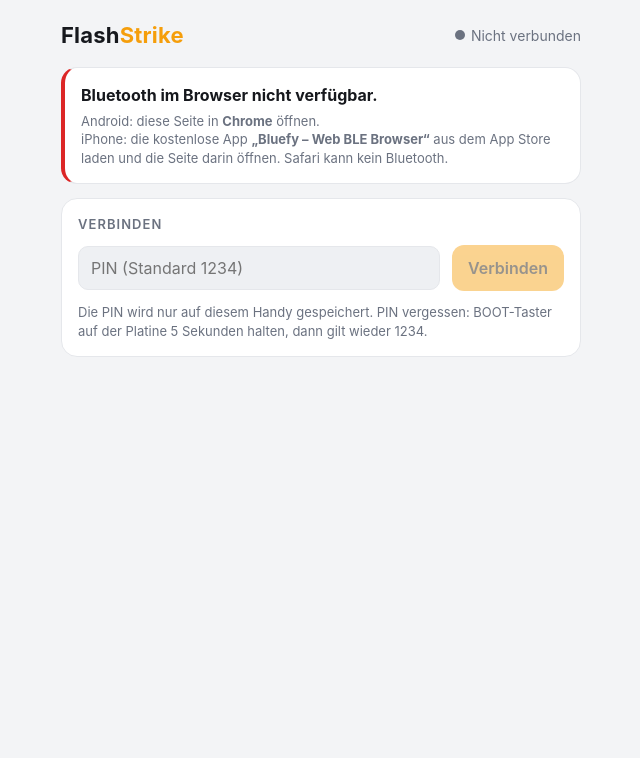
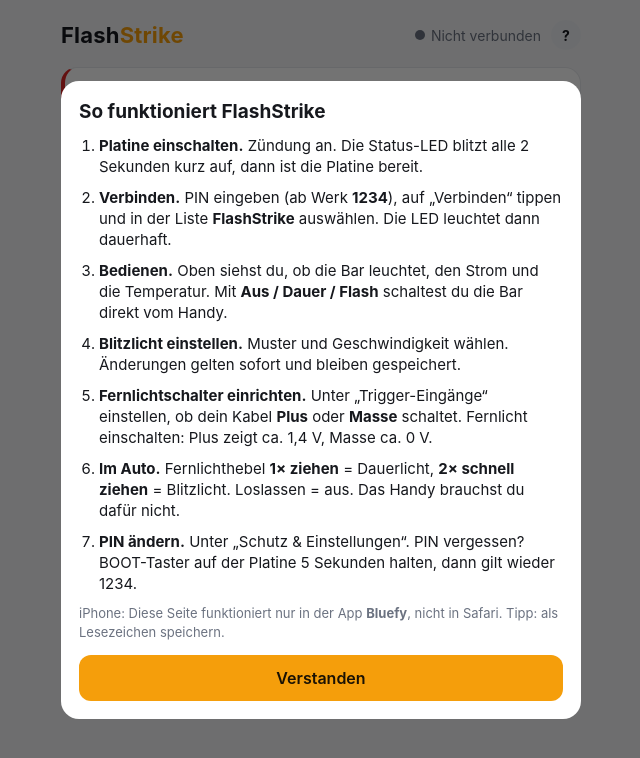
Before and after one commit to yannickvoneuw/flashstrike, a plain HTML site: page index.html in a window 1280 px wide. Shown: the whole page, without its empty margins (319-959 px from the left). Drawn offline with Linux system fonts and the light colour scheme.

Commit message:
Add files via upload

```diff
--- a/index.html
+++ b/index.html
@@ -75,14 +75,39 @@
   details summary { cursor: pointer; font-weight: 600; }
   .btnrow { display: flex; gap: 8px; flex-wrap: wrap; margin-top: 12px; }
   .nobt { border-left: 4px solid var(--bad); }
+  .help-btn { width: 30px; height: 30px; padding: 0; margin-left: 10px; border-radius: 50%; font-weight: 700; }
+  .guide-back { position: fixed; inset: 0; background: rgba(0,0,0,.55); display: flex; align-items: flex-end; justify-content: center; z-index: 10; padding: 16px; }
+  .guide { background: var(--card); color: var(--text); border-radius: 18px; padding: 18px; max-width: 520px; width: 100%; max-height: 88vh; overflow-y: auto; }
+  .guide h3 { margin: 0 0 10px; font-size: 19px; }
+  .guide ol { padding-left: 20px; margin: 0; }
+  .guide li { margin: 0 0 10px; font-size: 15px; }
+  @media (min-width: 600px) { .guide-back { align-items: center; } }
 </style>
 </head>
 <body>
 <main>
   <header>
     <h1>Flash<span>Strike</span></h1>
-    <div class="status-line"><span id="connDot" class="dot"></span><span id="connText">Nicht verbunden</span></div>
+    <div class="status-line"><span id="connDot" class="dot"></span><span id="connText">Nicht verbunden</span><button id="btnHelp" class="help-btn" aria-label="Anleitung">?</button></div>
   </header>
+
+  <!-- Kurzanleitung: erscheint nur beim ersten Öffnen, danach über "?" -->
+  <div id="guide" class="guide-back hidden" role="dialog" aria-modal="true" aria-labelledby="guideTitle">
+    <div class="guide">
+      <h3 id="guideTitle">So funktioniert FlashStrike</h3>
+      <ol>
+        <li><b>Platine einschalten.</b> Zündung an. Die Status-LED blitzt alle 2 Sekunden kurz auf, dann ist die Platine bereit.</li>
+        <li><b>Verbinden.</b> PIN eingeben (ab Werk <b>1234</b>), auf „Verbinden“ tippen und in der Liste <b>FlashStrike</b> auswählen. Die LED leuchtet dann dauerhaft.</li>
+        <li><b>Bedienen.</b> Oben siehst du, ob die Bar leuchtet, den Strom und die Temperatur. Mit <b>Aus / Dauer / Flash</b> schaltest du die Bar direkt vom Handy.</li>
+        <li><b>Blitzlicht einstellen.</b> Muster und Geschwindigkeit wählen. Änderungen gelten sofort und bleiben gespeichert.</li>
+        <li><b>Fernlichtschalter einrichten.</b> Unter „Trigger-Eingänge“ einstellen, ob dein Kabel <b>Plus</b> oder <b>Masse</b> schaltet. Fernlicht einschalten: Plus zeigt ca. 1,4 V, Masse ca. 0 V.</li>
+        <li><b>Im Auto.</b> Fernlichthebel <b>1× ziehen</b> = Dauerlicht, <b>2× schnell ziehen</b> = Blitzlicht. Loslassen = aus. Das Handy brauchst du dafür nicht.</li>
+        <li><b>PIN ändern.</b> Unter „Schutz &amp; Einstellungen“. PIN vergessen? BOOT-Taster auf der Platine 5 Sekunden halten, dann gilt wieder 1234.</li>
+      </ol>
+      <p class="hint">iPhone: Diese Seite funktioniert nur in der App <b>Bluefy</b>, nicht in Safari. Tipp: als Lesezeichen speichern.</p>
+      <button id="btnGuideOk" class="primary" style="width:100%;margin-top:14px">Verstanden</button>
+    </div>
+  </div>
 
   <div id="noBt" class="card nobt hidden">
     <b>Bluetooth im Browser nicht verfügbar.</b>
@@ -363,6 +388,13 @@
 ['freq', 'duty', 'tap', 'maxA', 'maxT'].forEach(id => $(id).addEventListener('input', () => { renderLabels(); scheduleWrite(false); }));
 ['pattern', 'pol0', 'pol1', 'func0', 'func1'].forEach(id => $(id).addEventListener('change', () => { renderLabels(); scheduleWrite(true); }));
 
+// ---------- Kurzanleitung ----------
+function showGuide(show) { $('guide').classList.toggle('hidden', !show); }
+$('btnHelp').onclick = () => showGuide(true);
+$('btnGuideOk').onclick = () => { ls('fs_guide_seen', '1'); showGuide(false); };
+$('guide').addEventListener('click', e => { if (e.target.id === 'guide') { ls('fs_guide_seen', '1'); showGuide(false); } });
+if (!ls('fs_guide_seen')) showGuide(true);
+
 renderLabels();
 </script>
 </body>
```
